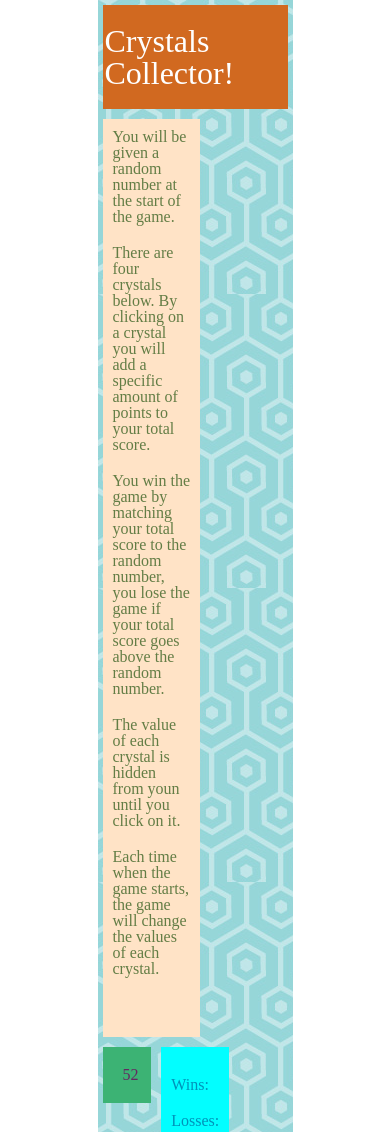
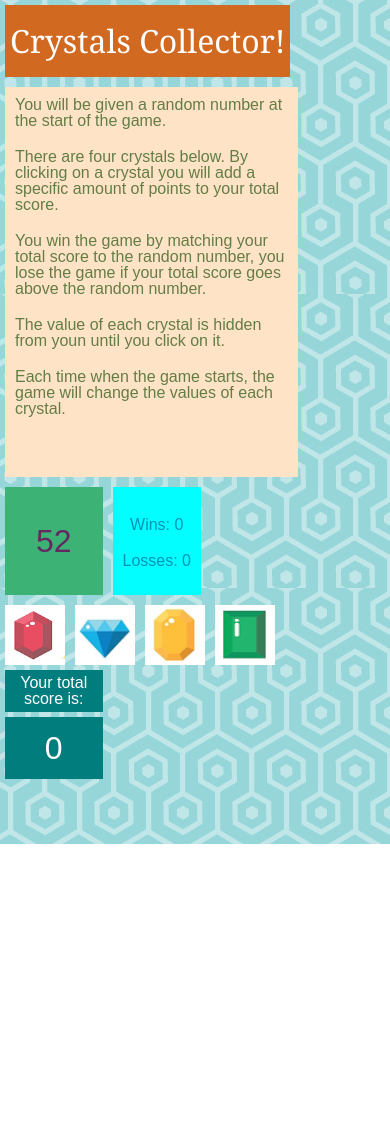
Before and after one commit to Tward26/Crystal-Collector-Game, a plain HTML site: page index.html in a window 390 px wide. Shown: the top 1132 px of the page. After the commit the page ends 844 px from the top, so only its background shows below. Drawn offline with nearby package versions, Linux system fonts and the light colour scheme.

Commit message:
Cleaned up presentation, added CSS media queries

```diff
--- a/assets/css/style.css
+++ b/assets/css/style.css
@@ -5,21 +5,25 @@
 #container{
     margin: 0 auto;
     width: 50%;
+    min-height: 100vh;
     background-image: url("../images/background.png");
     background-repeat: repeat;
+    overflow: auto;
 }
 
 body{
-
+    font-family: Arial, Helvetica, sans-serif;
+    font-size: 1em;
 }
 
 header{
   background-color: #d16920;
   color: white;
-  padding: 20px 2px;
+  padding: 20px 5px;
   font-size: 2em;
   display: inline-block;
   margin: 5px;
+  font-family: Georgia, 'Times New Roman', Times, serif;
 }
 
 section{
@@ -33,7 +37,7 @@ p{
     padding: 10px;
 }
 
-p:last-child{
+#long-bottom{
     padding-bottom: 60px;
 }
 
@@ -41,9 +45,12 @@ p:last-child{
     background-color: #3cb374;
     color: #642961;
     margin: 5px;
-    padding: 20px;
     float: left;
     width: 25%;
+    padding-top: 38px;
+    padding-bottom: 38px;
+    text-align: center;
+    font-size: 2em;
 }
 
 #win-loss-holder{
@@ -51,18 +58,19 @@ p:last-child{
     color: #0093b9;
     margin: 5px;
     float: left;
+    text-align: center;
+    min-height: 108px;
 }
 
 #crystal-holder{
     clear: both;
-    margin: 5px;
 }
 
 .crystal{
-    height: 100px;
-    width: 100px;
+    height: 60px;
+    width: 60px;
     float: left;
-    margin: 3px;
+    margin: 5px;
 }
 
 .total-score{
@@ -70,11 +78,35 @@ p:last-child{
     color: white;
     margin: 5px;
     width: 25%;
-    padding: 2px;
+    padding: 5px;
     clear:both;
     min-height: 20px;
+    text-align: center;
+}
+
+#total-score-holder{
+    padding-top: 15px;
+    padding-bottom: 15px;
+    text-align: center;
+    font-size: 2em;
 }
 
 #win-loss-reveal{
     display: none;
+    text-align: center;
 }
+
+/*Media query for 768px screen and smaller */
+@media screen and (max-width: 768px) {
+    #container{
+        margin: 0;
+        width: 100%;
+    }
+}
+
+/*Media query for 640px screen and smaller */
+@media screen and (max-width: 640px) {
+    section{
+        max-width: 75%;
+    }
+}
--- a/index.html
+++ b/index.html
@@ -12,10 +12,12 @@
 </head>
 
 <body>
+    <!-- Div to hold all contents-->
     <div id="container">
         <header>
             <h1>Crystals Collector!</h1>
         </header>
+        <!--Section containing game instructions-->
         <section>
             <p>You will be given a random number at the start of the game.</p>
             <p>There are four crystals below. By clicking on a crystal you will add a specific amount of points to your
@@ -23,15 +25,14 @@
             <p>You win the game by matching your total score to the random number, you lose the game if your total score
                 goes above the random number.</p>
             <p>The value of each crystal is hidden from youn until you click on it.</p>
-            <p>Each time when the game starts, the game will change the values of each crystal.</p>
+            <p id="long-bottom">Each time when the game starts, the game will change the values of each crystal.</p>
         </section>
-        <div id="random-number-holder">
-            #
-        </div>
+        <!--Divs for various game components-->
+        <div id="random-number-holder"></div>
         <div id="win-loss-holder">
             <p><span id="win-loss-reveal"></span></p>
-            <p>Wins:<span id="win-count"></span></p>
-            <p>Losses:<span id="loss-count"></span></p>
+            <p>Wins: <span id="win-count">0</span></p>
+            <p>Losses: <span id="loss-count">0</span></p>
         </div>
         <div id="crystal-holder">
             <img class="crystal" value="red" src="assets/images/red.png" alt="Red Crystal">
```
Also changed, not shown: assets/javascript/game.js (+0 -7 lines).
